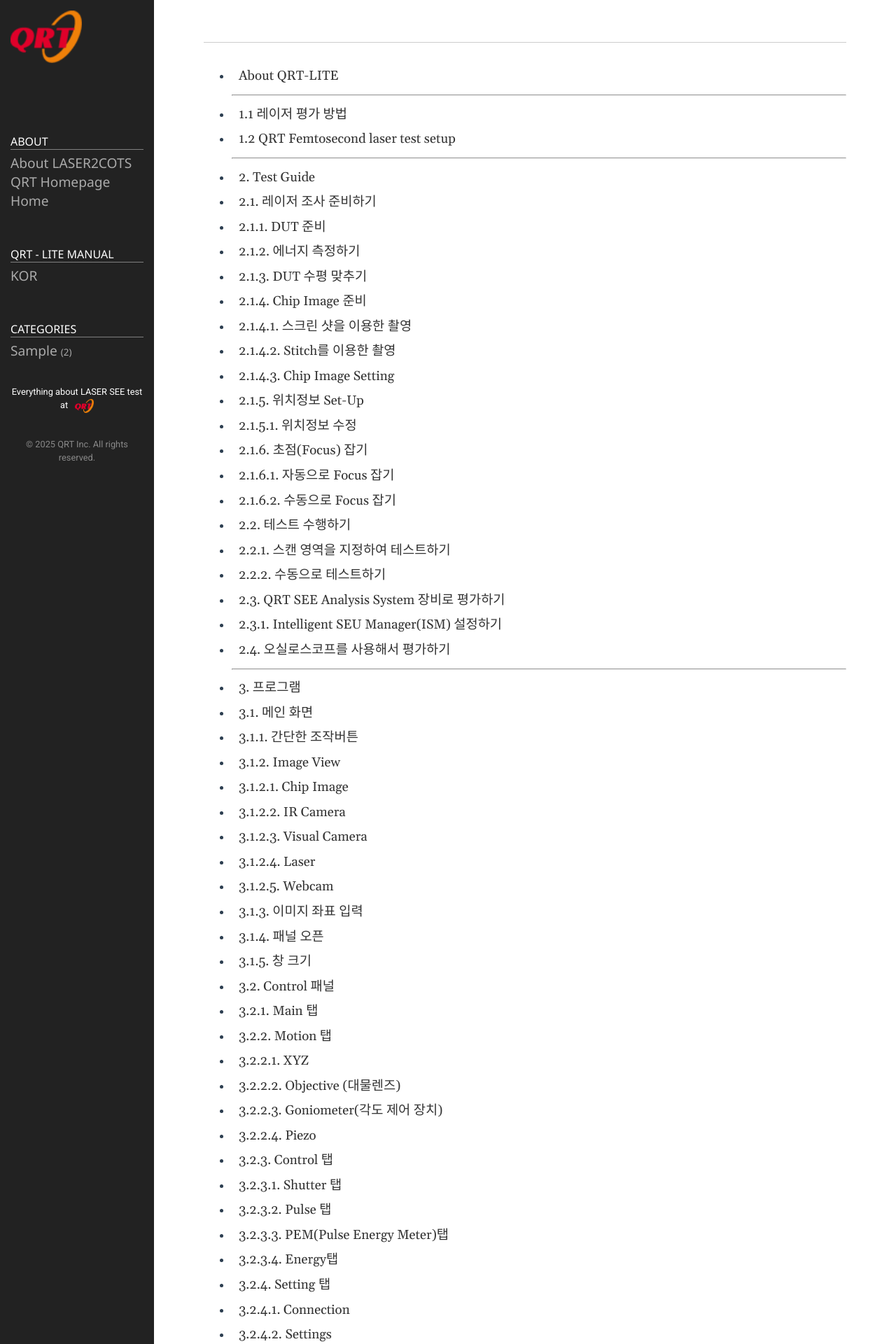
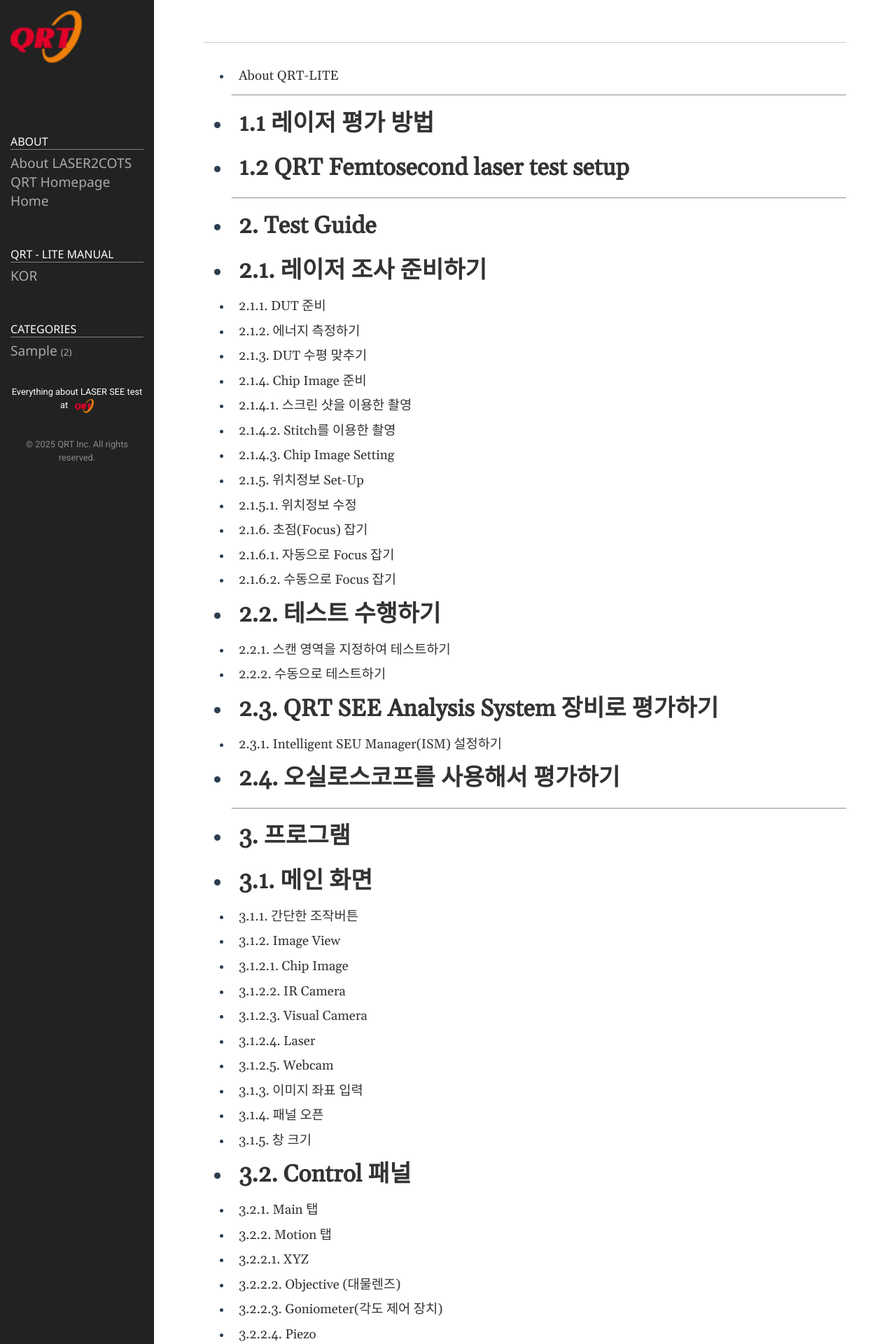
Before and after one commit to q-rad/q-rad.github.io, a Jekyll site: the page built from manuals.md, in a window 1280 px wide. Shown: the top 1920 px of the page at 70% size. Built offline with Jekyll 4.4.1, drawn with Linux system fonts in a browser that asks for light colours.

Commit message:
메뉴얼 글자 크기 변경

```diff
--- a/_includes/manuals.html
+++ b/_includes/manuals.html
@@ -24,12 +24,23 @@
                     {%- if previous_hundreds != current_hundreds -%}
                         <hr> <!-- 백의 자리가 바뀔 때 줄 바꿈 -->
                     {%- endif -%}
+                    {%- assign modulo_hundreds = manual.order | modulo: 100 | floor -%}
+                    {%- if modulo_hundreds == 0 -%}
+                        <li class="post-list-item post-category-{{ manual.categories }}", style="font-size: 1.8em; font-weight: bold;">
+                            <a class="post-link" href="{{ manual.url | relative_url }}">
+                                {{ manual.title | escape }}
+                            </a>
+                        </li>
+                    {%- else -%}
+                        <li class="post-list-item post-category-{{ manual.categories }}">
+                            <a class="post-link" href="{{ manual.url | relative_url }}">
+                                {{ manual.title | escape }}
+                            </a>
+                        </li>
+                    {%- endif -%}
+
                     {%- assign previous_hundreds = current_hundreds -%} <!-- 현재 백의 자리를 이전 값으로 저장 -->
-                    <li class="post-list-item post-category-{{ manual.categories }}">
-                        <a class="post-link" href="{{ manual.url | relative_url }}">
-                            {{ manual.title | escape }}
-                        </a>
-                    </li>
+
                 {%- endfor -%}
             </ul>
             {%- else -%}
```
